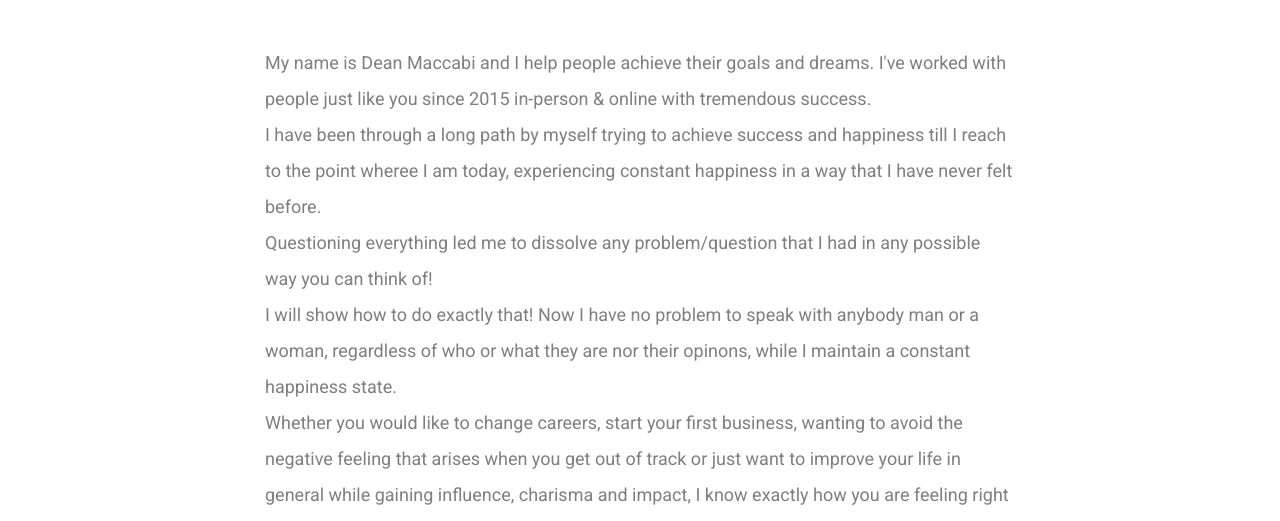
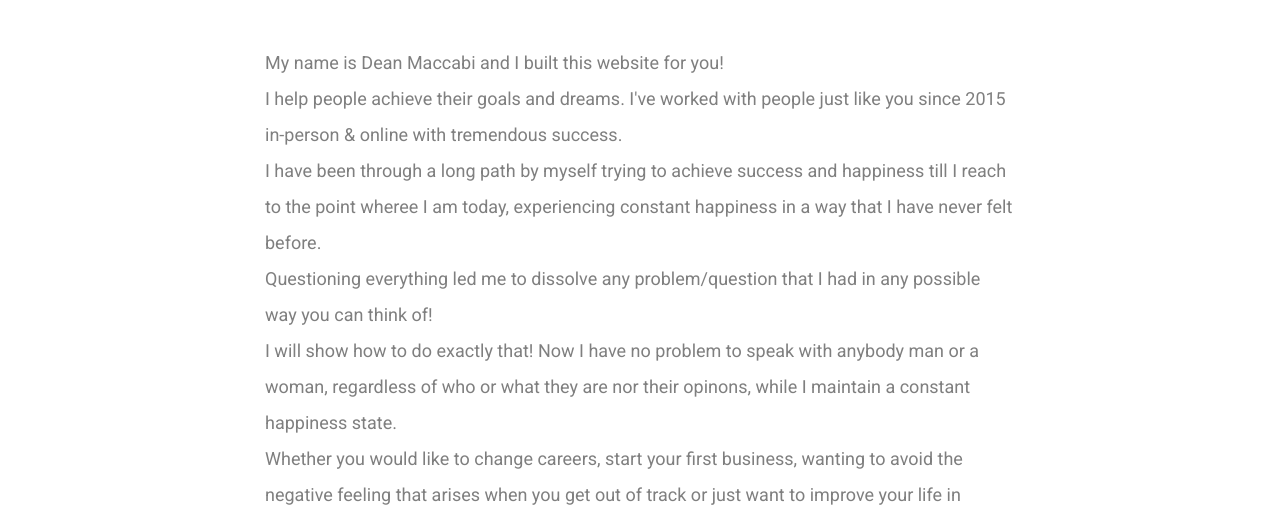
Before and after one commit to deanmacabi/mentor, a plain HTML site: page about.html in a window 1280 px wide. Shown: the part 270-791 px from the top of the page. Drawn offline with nearby package versions, Linux system fonts and the light colour scheme; files whose address does not match are found by name.

Commit message:
Update about.html

```diff
--- a/about.html
+++ b/about.html
@@ -85,8 +85,8 @@
 							<div class="about-inner">
 								<!-- <img class="img-responsive" src="images/image_about.jpg" alt="About">
 								<h3>History</h3> -->
-								<p>My name is Dean Maccabi and I help people achieve their goals and dreams.
-									I've worked with people just like you since 2015 in-person &amp; online with tremendous success.
+								<p>My name is Dean Maccabi and I built this website for you!
+									<br />I help people achieve their goals and dreams. I've worked with people just like you since 2015 in-person &amp; online with tremendous success.
 									<br />I have been through a long path by myself trying to achieve success and happiness till I reach to the point wheree I am today, experiencing constant happiness in a way that I have never felt before.
 									<br />Questioning everything led me to dissolve any problem/question that I had in any possible way you can think of!
 									<br />I will show how to do exactly that! Now I have no problem to speak with anybody man or a woman, regardless of who or what they are nor their opinons, while I maintain a constant happiness state.
```
